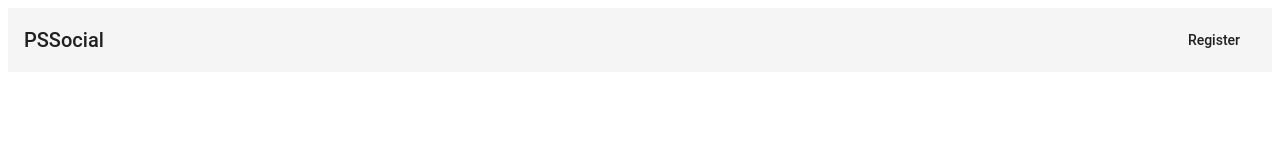
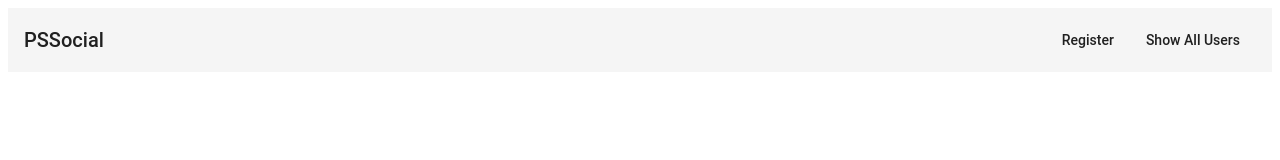
Before and after one commit to lmw2016/NodeAndAngular, an Angular app in the folder frontend/: page / in a window 1280 px wide. Shown: the top 160 px of the page. Built offline with nearby package versions, Linux system fonts and the light colour scheme; no server answers.

Commit message:
add show all users button

```diff
--- a/frontend/src/app/app.component.ts
+++ b/frontend/src/app/app.component.ts
@@ -9,6 +9,7 @@ import { THIS_EXPR } from '@angular/compiler/src/output/output_ast';
    PSSocial
    <span style="flex:1 1 auto"></span>
    <button mat-button routerLink="/register">Register</button>
+   <button mat-button routerLink="/users">Show All Users</button>
    </mat-toolbar>
    <router-outlet><router-outlet>
   `,
```
